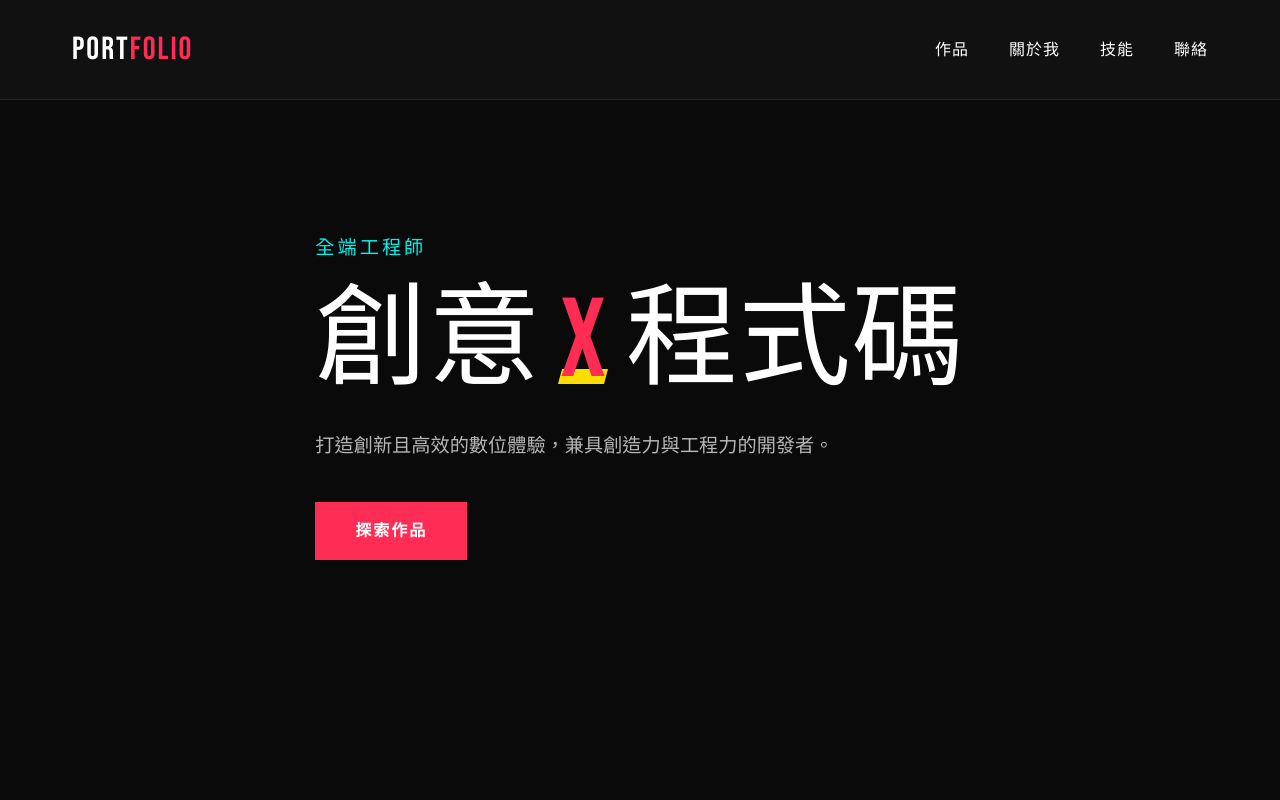
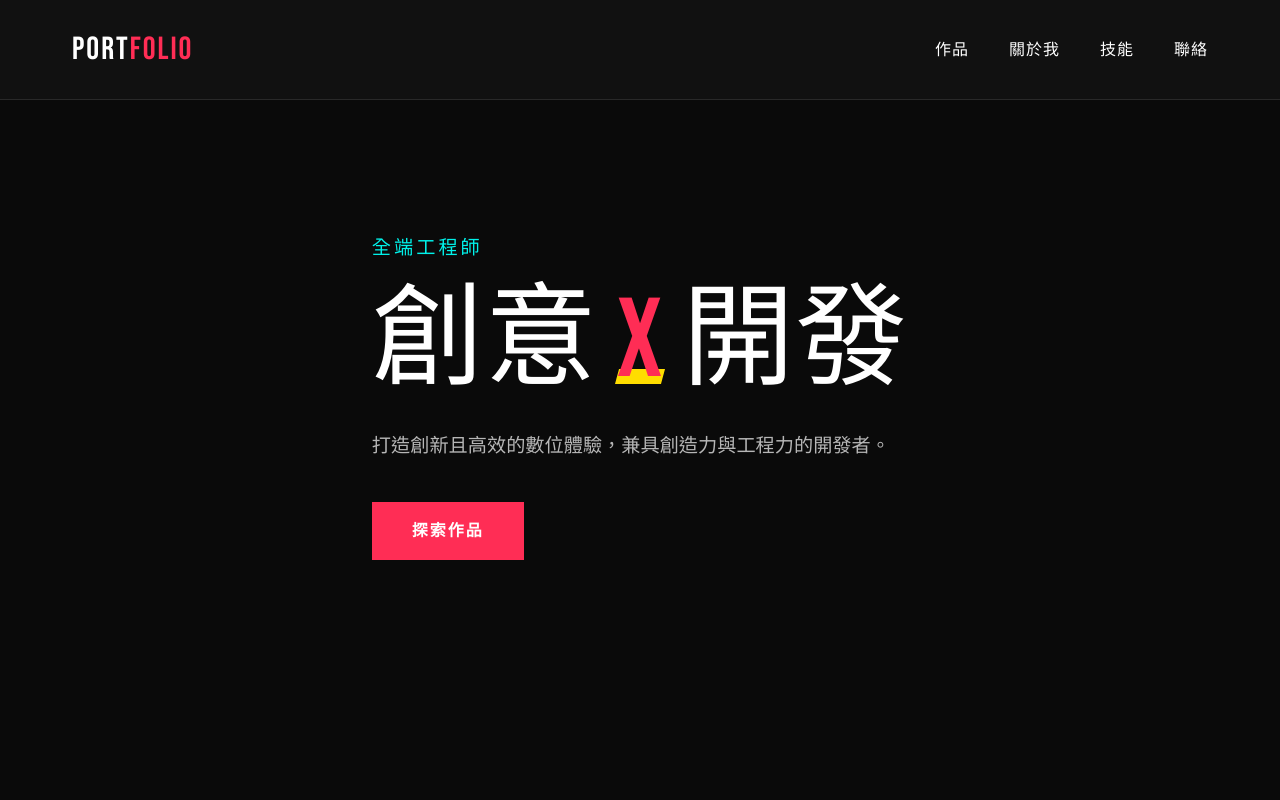
Before and after one commit to noveres/noveres.github.io, a plain HTML site: page index.html in a window 1280 px wide. Shown: the top 800 px of the page. Drawn offline with nearby package versions, Linux system fonts and the light colour scheme.

Commit message:
更換標題

```diff
--- a/index.html
+++ b/index.html
@@ -30,7 +30,7 @@
         <div class="container">
             <div class="hero-content">
                 <div class="hero-subtitle fade-up">全端工程師</div>
-                <h1 class="fade-up delay-1">創意 <span>X</span> 程式碼</h1>
+                <h1 class="fade-up delay-1">創意 <span>X</span> 開發</h1>
                 <p class="hero-description fade-up delay-2">打造創新且高效的數位體驗，兼具創造力與工程力的開發者。</p>
                 <a href="#projects" class="btn fade-up delay-3">探索作品</a>
             </div>
```
